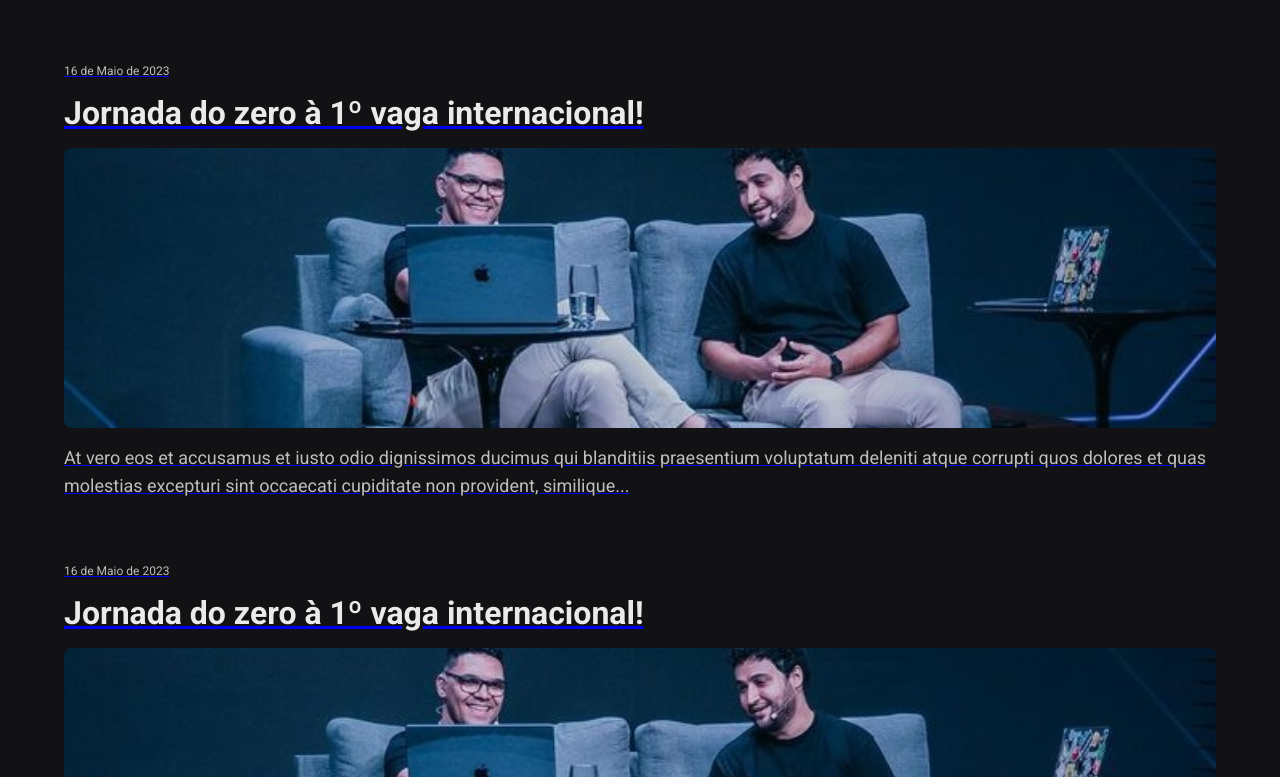
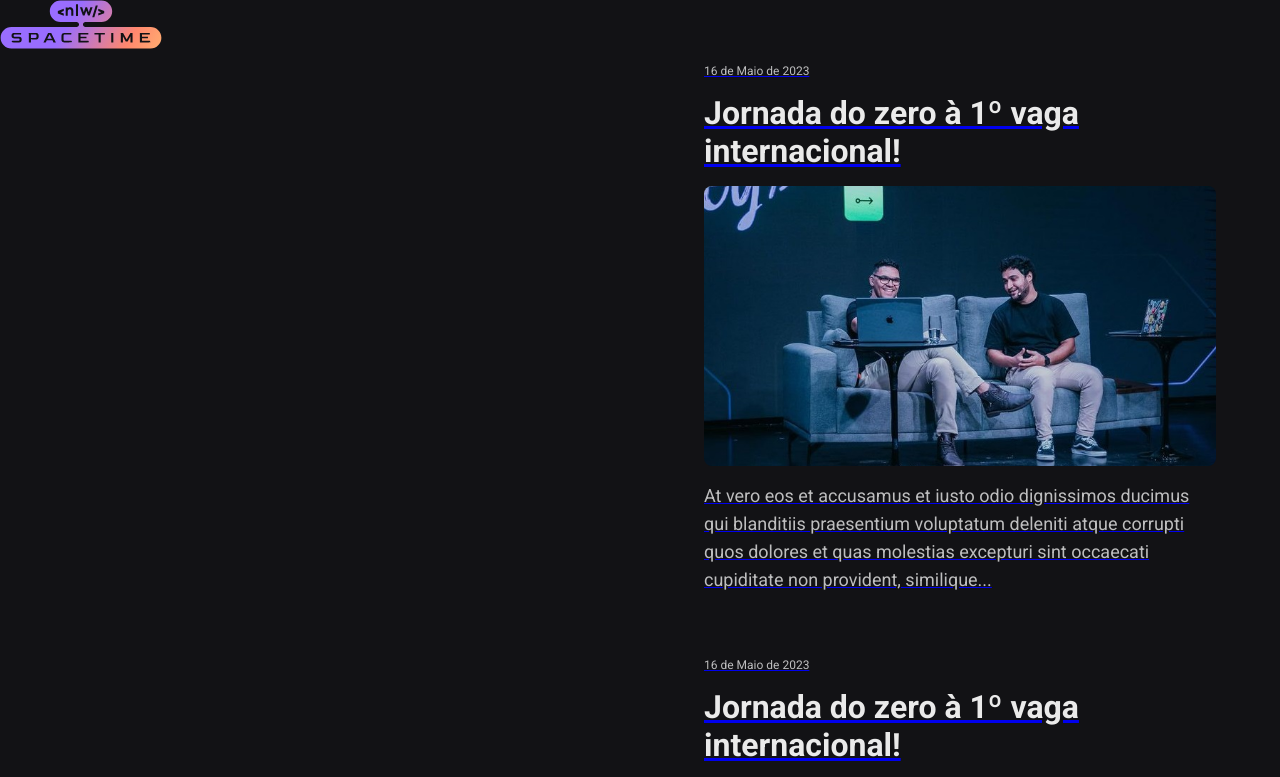
Before and after one commit to brennoEudes/nlw-spacetime, a plain HTML site: page index.html in a window 1280 px wide. Shown: the top 777 px of the page. Drawn offline with Linux system fonts and the light colour scheme.

Commit message:
Add files, logo and background. Body adjustes to diplay grid

```diff
--- a/index.html
+++ b/index.html
@@ -17,6 +17,9 @@
     <title>NLW Spacetime</title>
   </head>
   <body>
+    <aside>
+      <img src="./assets/logo.svg" alt="spacetime-logo" >
+    </aside>
     <nav>
       <a
         href="https://www.youtube.com/watch?v=3nz5HkUJaVU"
--- a/style.css
+++ b/style.css
@@ -8,6 +8,10 @@ body {
   background-color: #121215;
   color: #eaeaea;
   font-family: "Roboto", sans-serif;
+  display: grid; /* Aqui definimos que os elementos do body entrarão no grid */
+  grid-template-areas: "profile timeline"; /* Definimos os nomes paras as 2 colunas*/
+  grid-template-columns: 1fr 1fr; /* Áreas de cada coluna serão iguais e flexíveis*/
+  grid-template-rows: 100vh; /* Altura da view ocupará toda a área do viewport*/
 }
 
 nav {
```
Also changed, not shown: assets/background.svg (added), assets/logo.svg (added).
